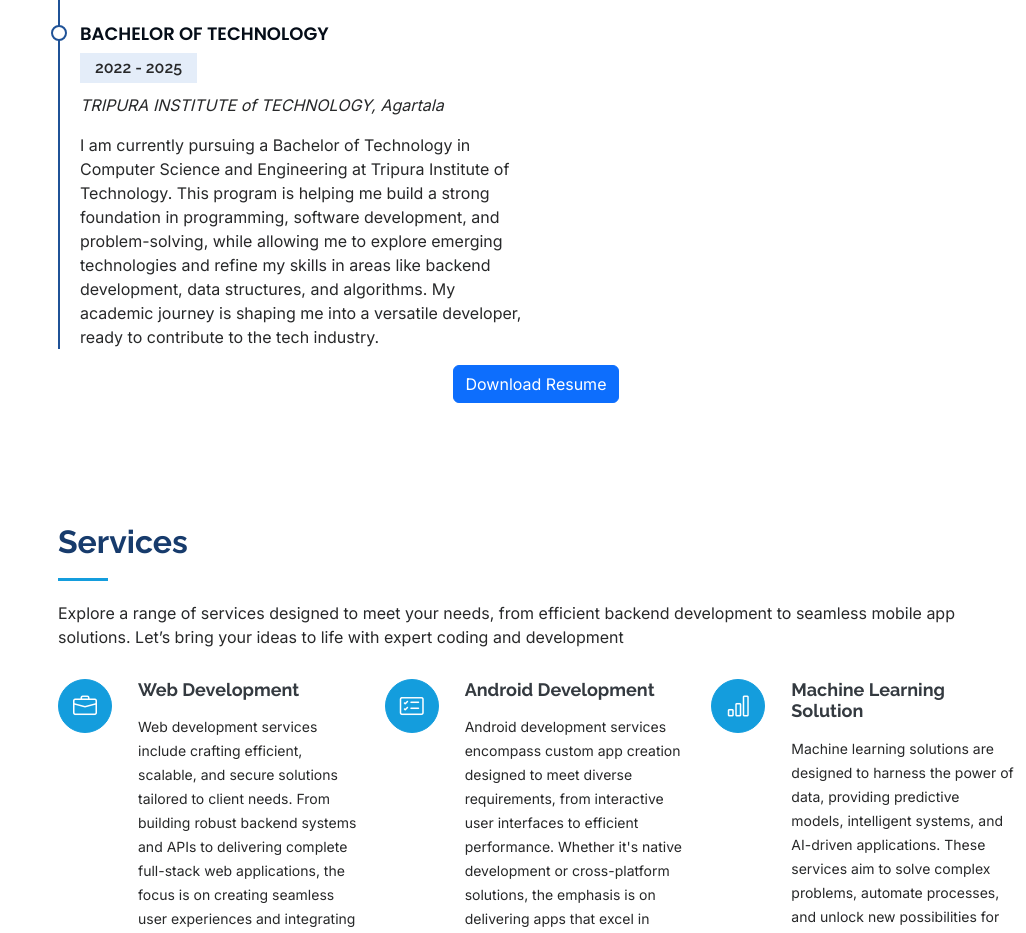
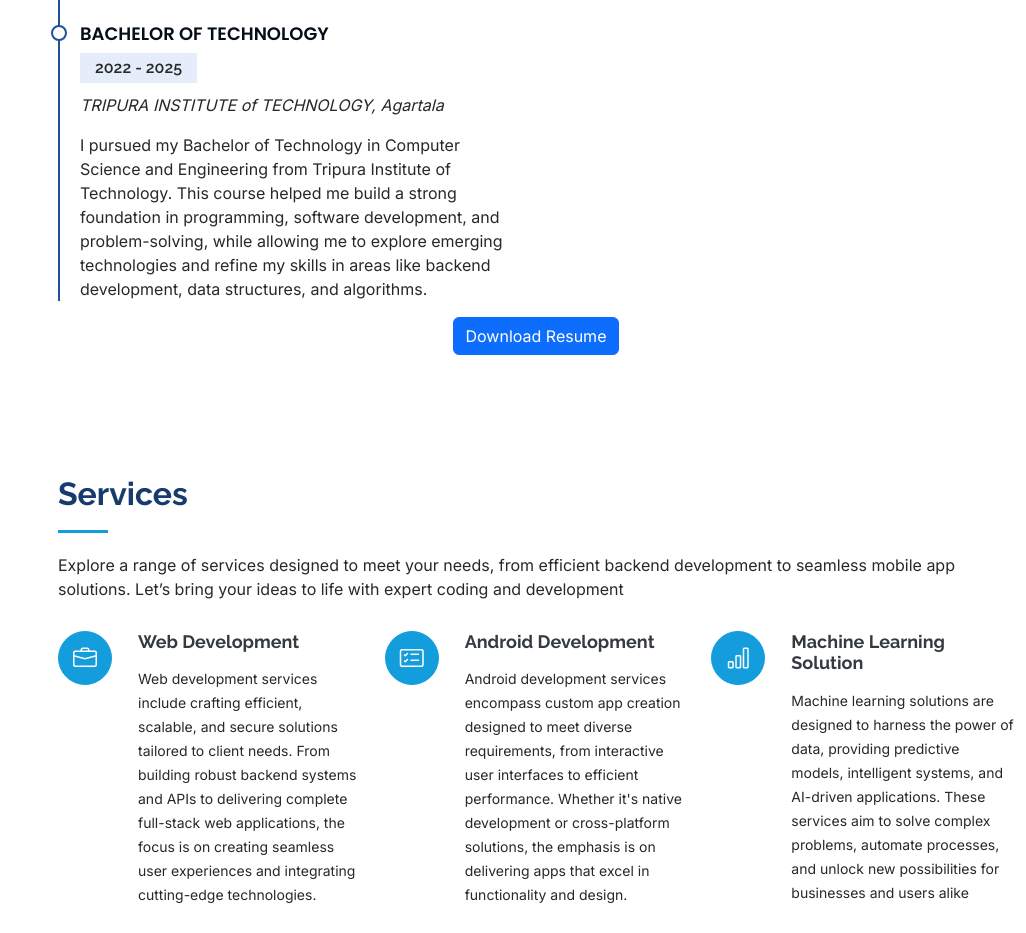
Before and after one commit to asteriskRonit/Ronit, a plain HTML site: page index.html in a window 1280 px wide. Shown: the part 3420-4353 px from the top of the page, without its empty margins (254-1280 px from the left). Drawn offline with Linux system fonts and the light colour scheme.

Commit message:
fourth commit

```diff
--- a/index.html
+++ b/index.html
@@ -284,7 +284,7 @@
               <h4>Bachelor of Technology</h4>
               <h5>2022 - 2025</h5>
               <p><em>TRIPURA INSTITUTE of TECHNOLOGY, Agartala</em></p>
-              <p>I am currently pursuing a Bachelor of Technology in Computer Science and Engineering at Tripura Institute of Technology. This program is helping me build a strong foundation in programming, software development, and problem-solving, while allowing me to explore emerging technologies and refine my skills in areas like backend development, data structures, and algorithms. My academic journey is shaping me into a versatile developer, ready to contribute to the tech industry.</p>
+              <p>I pursued my Bachelor of Technology in Computer Science and Engineering from Tripura Institute of Technology. This course helped me build a strong foundation in programming, software development, and problem-solving, while allowing me to explore emerging technologies and refine my skills in areas like backend development, data structures, and algorithms.</p>
             </div>
           </div>
 
```
